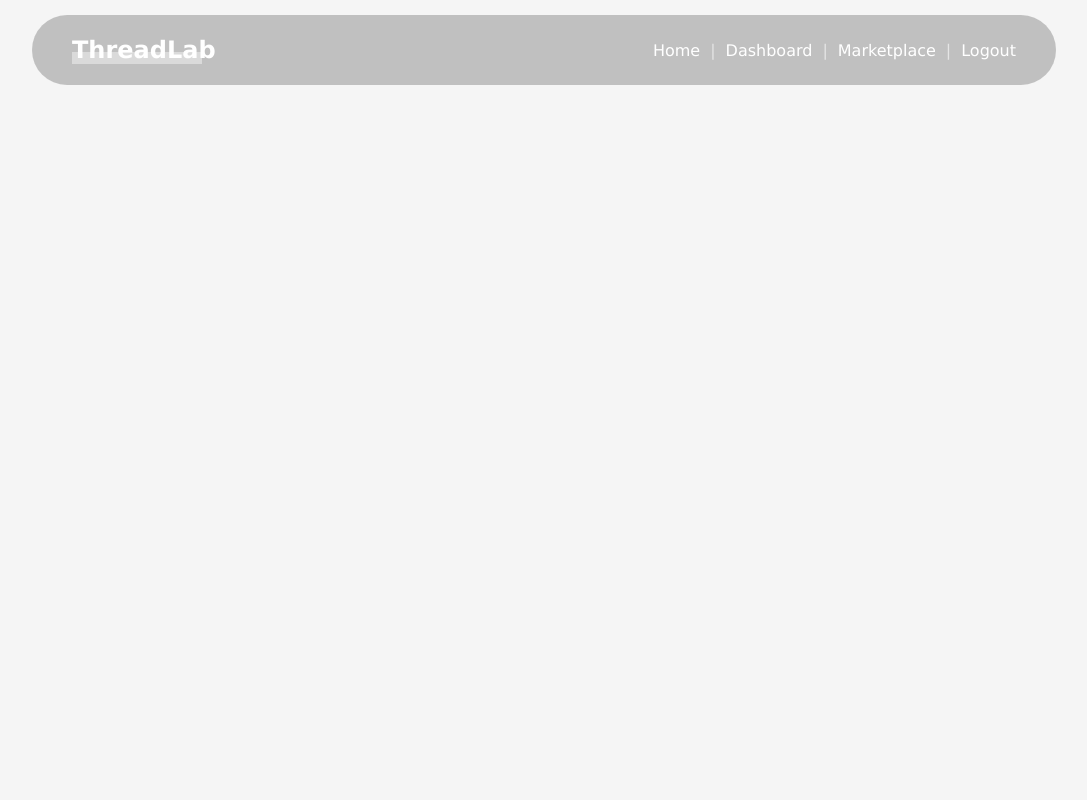
After one commit to krishiv1545/ThreadLab-fullstack, a Flask app: page /seller_dashboard in a window 1280 px wide. The commit adds this page. Shown: the whole page, without its empty margins (96-1183 px from the left). Run offline with Flask 3, Linux system fonts and the light colour scheme; the visitor is signed in with stand-in values (Sample User, id 1).

Commit message:
Seller Dashboard init

```diff
--- a/app.py
+++ b/app.py
@@ -4,11 +4,16 @@ from werkzeug.security import generate_password_hash, check_password_hash
 from dotenv import load_dotenv
 from datetime import datetime, UTC
 import os
+from flask_session import Session
+import redis
 
 
 load_dotenv()
 
 app = Flask(__name__)
+app.config['SESSION_TYPE'] = 'redis'
+app.config['SESSION_REDIS'] = redis.Redis(host='localhost', port=6379)
+Session(app)
 
 app.secret_key = os.getenv('SECRET_KEY')
 app.config['SQLALCHEMY_DATABASE_URI'] = 'sqlite:///project_db.sqlite3'
@@ -36,9 +41,10 @@ def signup():
         username = request.form['username']
         password = request.form['password']
         hashed_password = generate_password_hash(password)
+        role = request.form['role']
 
         try:
-            new_user = User(email=email, username=username,
+            new_user = User(email=email, username=username, role=role,
                             password=hashed_password)
             db.session.add(new_user)
             db.session.commit()
@@ -67,7 +73,14 @@ def login():
         user = User.query.filter_by(username=username).first()
         if user and check_password_hash(user.password, password):
             session['user_id'] = user.id
-            return redirect(url_for('dashboard'))
+            session['username'] = user.username
+            session['role'] = user.role  # <- This is important for role checks
+
+            if user.role == 'seller':
+                return redirect(url_for('seller_dashboard'))
+            else:
+                return redirect(url_for('home'))
+
         flash('Invalid username or password.', 'error')
     return render_template('login.html')
 
@@ -79,5 +92,16 @@ def logout():
     return redirect(url_for('home'))
 
 
+@app.route('/seller_dashboard')
+def seller_dashboard():
+    if 'user_id' not in session:
+        flash('Please log in.', 'error')
+        return redirect(url_for('home'))
+    if session['role'] != 'seller':
+        flash('You are not a seller.', 'error')
+        return redirect(url_for('home'))
+    return render_template('seller_dashboard.html')
+
+
 if __name__ == '__main__':
     app.run(debug=True)
--- a/models.py
+++ b/models.py
@@ -9,5 +9,6 @@ class User(db.Model):
     id = db.Column(db.Integer, primary_key=True)
     email = db.Column(db.String(200), unique=True, nullable=False)
     username = db.Column(db.String(50), unique=True, nullable=False)
+    role = db.Column(db.String(10), nullable=False)
     password = db.Column(db.String(256), nullable=False)
     datetime = db.Column(db.DateTime, default=lambda: datetime.now(UTC))
--- a/templates/index.html
+++ b/templates/index.html
@@ -16,6 +16,8 @@
                 </div>
                 <div class="middle">
                     <a href="{{ url_for('home') }}">Home</a>
+                    <div class="nav-separator">|</div>
+                    <a href="#">Marketplace</a>
                     <div class="nav-separator">|</div>
                     <a href="#about-us">About Us</a>
                     <div class="nav-separator">|</div>
--- /dev/null
+++ b/templates/seller_dashboard.html
@@ -0,0 +1,33 @@
+<!DOCTYPE html>
+<html lang="en">
+<head>
+    <meta charset="UTF-8">
+    <meta name="viewport" content="width=device-width, initial-scale=1.0">
+    <title>Seller Dashboard</title>
+    <link rel="stylesheet" href="{{ url_for('static', filename='styles.css') }}">
+</head>
+<body>
+    <div class="seller-dashboard">
+        <nav>
+            <div class="navbar">
+                <div class="left">
+                    <h1 class="logo">ThreadLab</h1>
+                    <div class="underline"></div>
+                </div>
+                <div class="middle">
+                    <a href="{{ url_for('home') }}">Home</a>
+                    <div class="nav-separator">|</div>
+                    <a href="{{ url_for('seller_dashboard') }}">Dashboard</a>
+                    <div class="nav-separator">|</div>
+                    <a href="#">Marketplace</a>
+                    <div class="nav-separator">|</div>
+
+
+
+                    <a href="{{ url_for('logout') }}">Logout</a>
+                </div>
+            </div>
+        </nav>
+        </div>
+        </body>
+        </html>
--- a/templates/signup.html
+++ b/templates/signup.html
@@ -34,6 +34,10 @@
               placeholder="Username"
               required
             />
+            <select name="role" id="role">
+              <option value="cust">Customer</option>
+              <option value="seller">Seller</option>
+            </select>
             <input
               type="password"
               name="password"
```
